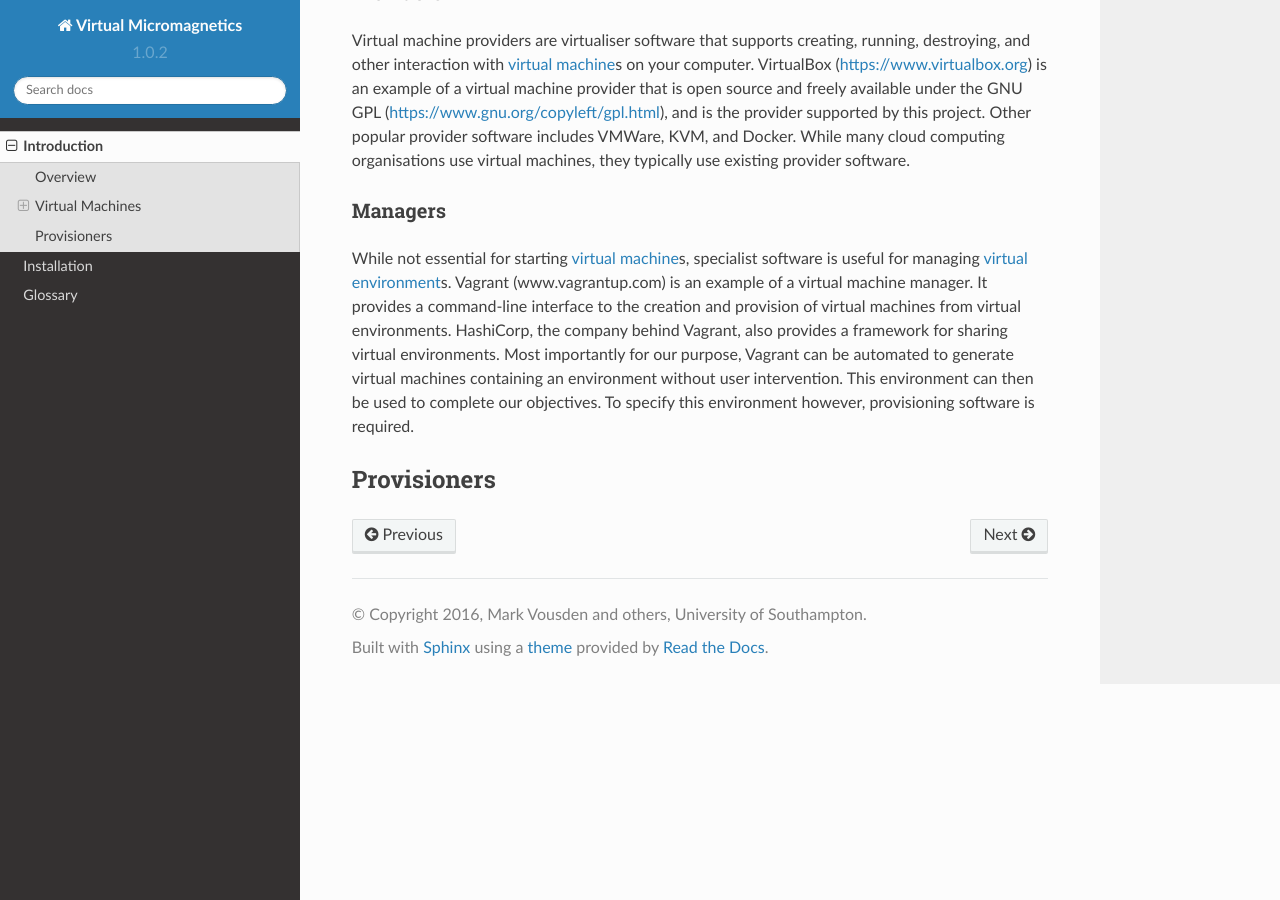
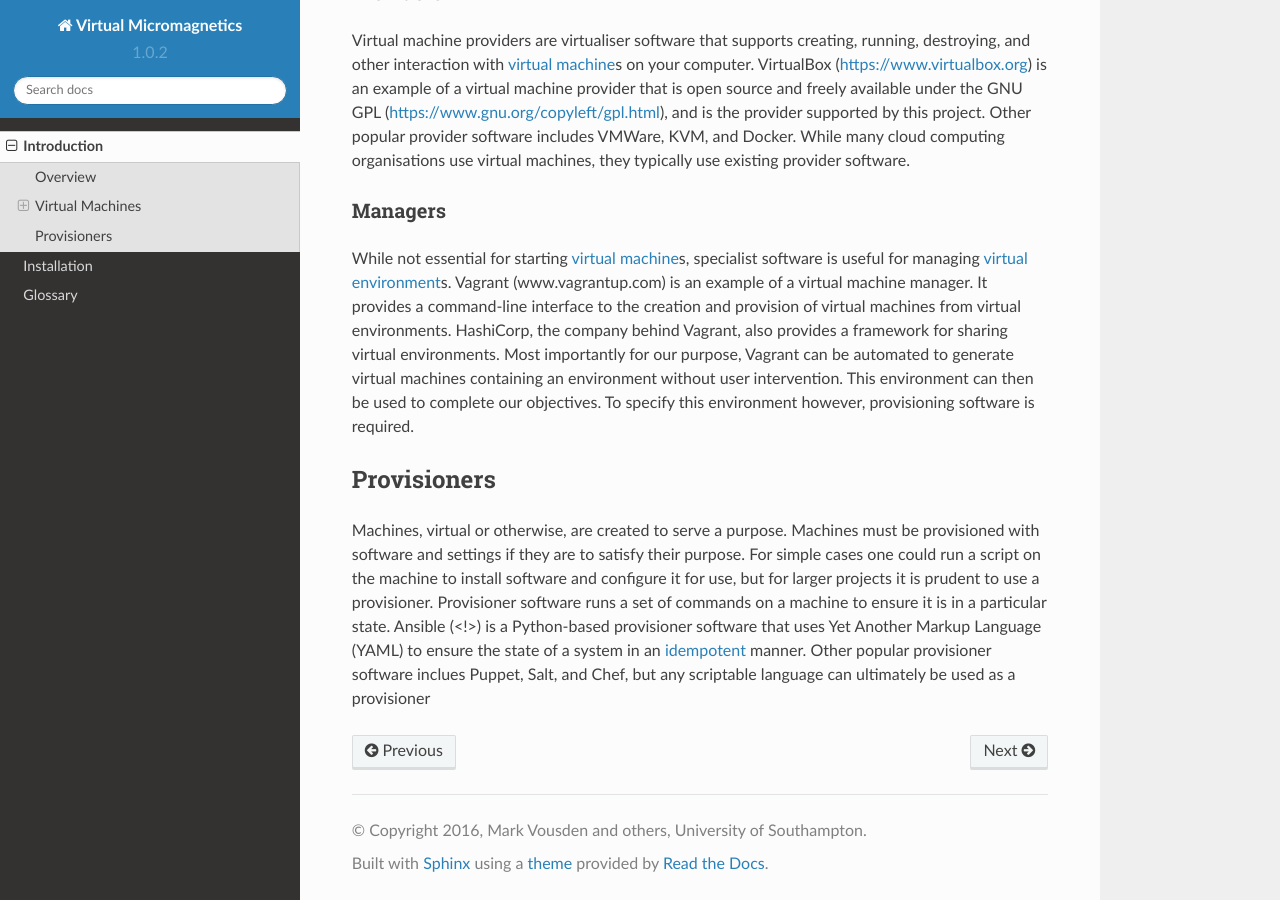
Before and after one commit to computationalmodelling/virtualmicromagnetics, a Sphinx documentation site: the page built from docs/introduction.rst, in a window 1280 px wide and 900 px high, scrolled down 1013 px. Built offline with Sphinx 7.4.7 and the Read the Docs theme 2.0.0, drawn with Linux system fonts in a browser that asks for light colours.

Commit message:
DOC-026: Add provisioner paragraph.

```diff
--- a/docs/introduction.rst
+++ b/docs/introduction.rst
@@ -85,3 +85,14 @@ required.
 
 Provisioners
 ------------
+
+Machines, virtual or otherwise, are created to serve a purpose. Machines must
+be provisioned with software and settings if they are to satisfy their
+purpose. For simple cases one could run a script on the machine to install
+software and configure it for use, but for larger projects it is prudent to use
+a provisioner. Provisioner software runs a set of commands on a machine to
+ensure it is in a particular state. Ansible (<!>) is a Python-based provisioner
+software that uses Yet Another Markup Language (YAML) to ensure the state of a
+system in an :term:`idempotent` manner. Other popular provisioner software
+inclues Puppet, Salt, and Chef, but any scriptable language can ultimately be
+used as a provisioner
```
